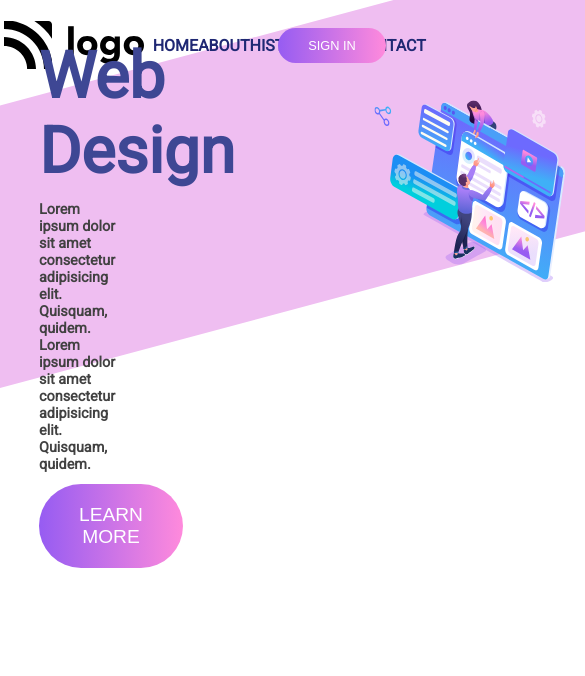
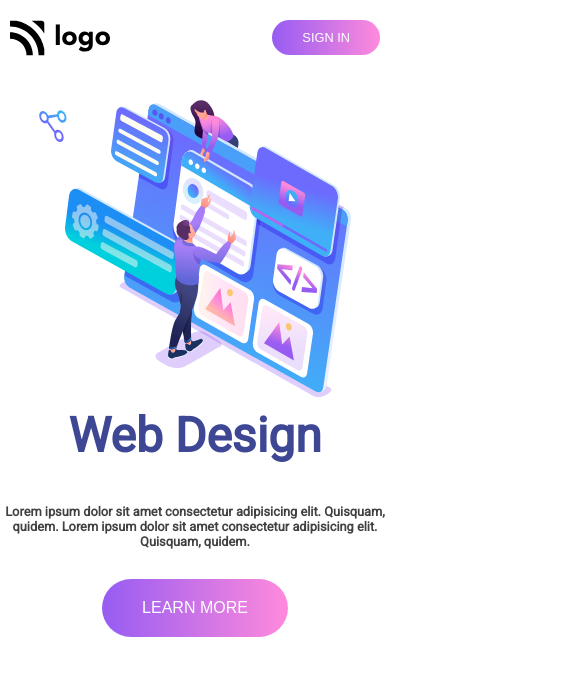
Before and after one commit to RitikSinha/web-agency-project-8, a website: page index.html in a window 390 px wide. Shown: the top 676 px of the page, 585 px wide, since content can reach past the window. Drawn offline with Linux system fonts and the light colour scheme.

Commit message:
added media query

```diff
--- a/css/index.css
+++ b/css/index.css
@@ -28,7 +28,10 @@ nav {
   display: flex;
   margin-top: 20px;
   align-items: center;
-  justify-content: space-around;
+  justify-content: space-between;
+}
+.logo {
+  margin-left: 10px;
 }
 .nav-items {
   display: flex;
@@ -46,31 +49,32 @@ nav {
   font-size: 0.8rem;
   border: none;
   border-radius: 100px;
+  margin-right: 20px;
 }
 /* hero section */
 .intro-section {
   width: 100vw;
   display: flex;
+  justify-content: space-between;
 }
 .left-section {
-  position: relative;
-  width: 40%;
   display: flex;
   flex-direction: column;
   align-items: flex-start;
-  padding-left: 10%;
-  padding-top: 10%;
+  justify-content: center;
+  margin-left: 10px;
 }
 .left-section h1 {
-  font-size: 4rem;
+  font-size: 5rem;
   font-display: swap;
   color: var(--blue);
+  font-weight: 700;
 }
 .left-section h4 {
   color: #414141;
-  font-size: 0.9rem;
-  margin-top: 10%;
-  width: 70%;
+  font-size: 1rem;
+  margin-top: 40px;
+  line-height: 30px;
 }
 .learn-more-btn {
   background: linear-gradient(90deg, var(--gleft), var(--gright));
@@ -79,36 +83,82 @@ nav {
   font-size: 1.2rem;
   border: none;
   border-radius: 100px;
-  margin-top: 10%;
+  margin-top: 30px;
 }
 .imgs-div {
-  content: "";
-  position: absolute;
-  bottom: 20%;
-  left: 40%;
-  background-color: var(--bg);
-  width: 70%;
-  height: 120%;
-  transform: rotate(75deg);
-  border-radius: 200px;
-  z-index: -1;
+  background-image: url(../images/backcover.svg);
+  background-repeat: no-repeat;
+  width: 60%;
 }
 .vector-img {
-  transform: rotate(-75deg);
-
-  position: absolute;
-  right: 25%;
-  top: 1000px;
-  bottom: 30%;
 }
 .vector-dot {
-  position: absolute;
 }
 .intro-img {
-  position: absolute;
-  width: 70%;
-  transform: rotate(-75deg);
-  right: -10%;
-  top: 250px;
-  bottom: 30%;
 }
+/* responsive design */
+@media screen and (max-width: 1140px) {
+  .nav-items {
+    display: none;
+  }
+  .logo {
+    width: 100px;
+    margin-left: 10px;
+  }
+  .signin-btn {
+    margin-right: 10px;
+  }
+}
+
+/* smaller screen */
+@media screen and (max-width: 980px) {
+  nav {
+    justify-content: space-between;
+  }
+  .vector-img {
+    display: none;
+  }
+  .vector-dot {
+    display: none;
+  }
+  .imgs-div {
+    margin-top: 100px;
+    width: 100%;
+    display: flex;
+    flex-direction: column;
+    align-items: center;
+    background-image: none;
+  }
+  .intro-img {
+    width: 80vw;
+  }
+  .intro-section {
+    flex-direction: column-reverse;
+    align-items: center;
+    padding: 0;
+  }
+  .left-section {
+    padding: 0;
+    width: 100%;
+    text-align: center;
+    align-items: center;
+    margin: 0;
+  }
+  .left-section h1 {
+    margin-top: 10px;
+    font-size: 3rem;
+    width: 100%;
+  }
+  .left-section h4 {
+    line-height: normal;
+    font-size: 0.8rem;
+  }
+  .learn-more-btn {
+    font-size: 1rem;
+  }
+}
+
+html,
+body {
+  overflow-x: hidden;
+}
--- a/index.html
+++ b/index.html
@@ -16,7 +16,7 @@
   <body>
     <div class="main-div">
       <nav>
-        <img src="./images/logo.svg" alt="logo" />
+        <img src="./images/logo.svg" alt="logo" class="logo" />
         <div class="nav-items">
           <h5 class="nav-item">HOME</h5>
           <h5 class="nav-item">ABOUT</h5>
@@ -30,8 +30,10 @@
         <div class="left-section">
           <h1>Web Design</h1>
           <h4>
-            Lorem ipsum dolor sit amet consectetur adipisicing elit. Quisquam,
+            Lorem ipsum dolor sit amet consectetur adipisicing elit.
+            Quisquam,<br />
             quidem. Lorem ipsum dolor sit amet consectetur adipisicing elit.
+            <br />
             Quisquam, quidem.
           </h4>
           <button class="learn-more-btn">LEARN MORE</button>
@@ -43,7 +45,7 @@
             alt="vector-dot"
             class="vector-dot"
           />
-          <img src="./images/intro-img.svg" alt="intro-img" class="intro-img"/>
+          <img src="./images/intro-img.svg" alt="intro-img" class="intro-img" />
         </div>
       </div>
     </div>
```
